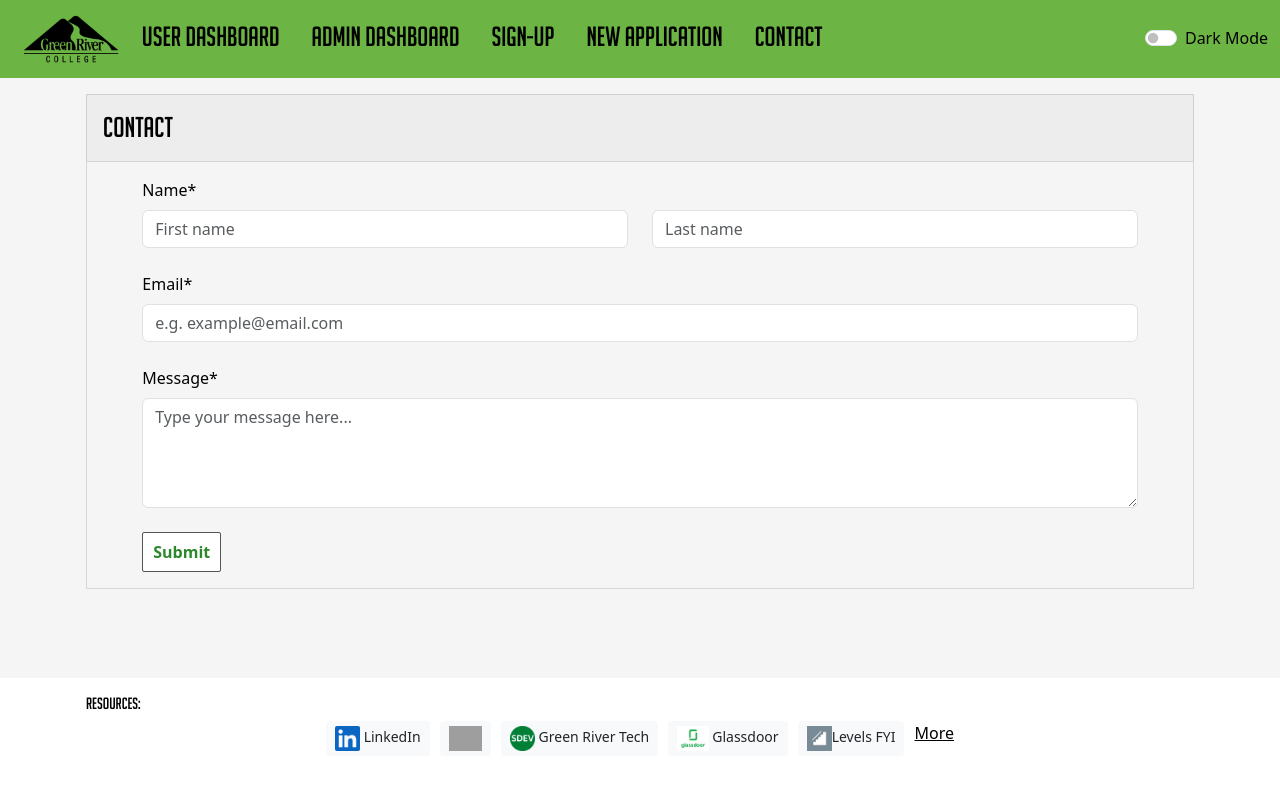
After one commit to MattMiss/DragonflySprint2, a PHP site: page /contactForm.html in a window 1280 px wide. The commit adds this page. Run offline with PHP 8.4, Linux system fonts and the light colour scheme; grey boxes are pictures that could not be loaded.

Commit message:
Added contactPHP.php and styles

```diff
--- /dev/null
+++ b/contactForm.html
@@ -0,0 +1,88 @@
+<!DOCTYPE html>
+<html lang="en">
+<head>
+    <meta charset="UTF-8">
+    <title>Contact</title>
+    <!-- Load theme from localstorage -->
+    <script src="js/themescript.js"></script>
+    <link href="styles.css" rel="stylesheet">
+    <link href="https://cdn.jsdelivr.net/npm/bootstrap@5.3.2/dist/css/bootstrap.min.css" rel="stylesheet" integrity="sha384-T3c6CoIi6uLrA9TneNEoa7RxnatzjcDSCmG1MXxSR1GAsXEV/Dwwykc2MPK8M2HN" crossorigin="anonymous">
+    <script src="https://cdn.jsdelivr.net/npm/bootstrap@5.3.2/dist/js/bootstrap.bundle.min.js"></script>
+</head>
+<body>
+<nav class="navbar navbar-expand-sm sticky-top py-1 ">
+    <div class="container-fluid">
+        <img src="images/GRC_Logo-Rich-Black.png" alt="GreenRiver College logo" id="grc-logo">
+        <button type="button" data-bs-toggle="collapse" data-bs-target="#navbar-menu" class="navbar-toggler"><span class="navbar-toggler-icon"></span></button>
+        <div class="collapse navbar-collapse mx-1" id="navbar-menu">
+            <ul class="navbar-nav nav-underline">
+                <li><a href="#" class="nav-link">User Dashboard</a></li>
+                <li><a href="admin_dashboard.html" class="nav-link">Admin Dashboard</a></li>
+                <li><a href="signup.html" class="nav-link">Sign-up</a></li>
+                <li><a href="applicationform.html" class="nav-link">New Application</a></li>
+                <li><a href="contactForm.html" class="nav-link">Contact</a></li>
+            </ul>
+        </div>
+        <div class="d-flex justify-content-end">
+            <div class="form-check form-switch">
+                <label class="form-check-label" for="dark-mode-switch">Dark Mode</label>
+                <input class="form-check-input" type="checkbox" role="switch" id="dark-mode-switch">
+            </div>
+        </div>
+    </div>
+</nav>
+
+    <main>
+        <div class="container p-3" id="main-container">
+            <h3 class="form-header">Contact</h3>
+            <div class="form-container">
+                <div class="form-body">
+                    <form method="post" action="php/contactPHP.php" onsubmit="return validateForm()" name="signup" class="my-3">
+                        <label for="name" class="form-label">Name*</label>
+                        <div id="name" class="row mb-4">
+                            <div class="col-sm">
+                                <input type="text" class="form-control" name="firstName" placeholder="First name" aria-label="First name" required>
+                            </div>
+                            <div class="col-sm pt-sm-0 pt-2">
+                                <input type="text" class="form-control" name="lastName" placeholder="Last name" aria-label="Last name" required>
+                            </div>
+                        </div>
+                        <div class="mb-4">
+                            <label for="input-email" class="form-label">Email*</label>
+                            <input type="email" class="form-control" id="input-email" name="email" placeholder="e.g. example@email.com" required>
+                        </div>
+
+                        <div class="mb-4">
+                            <label for="input-message" class="form-label">Message*</label>
+                            <textarea class="form-control" id="input-message" name="message" placeholder="Type your message here..." rows="4" required></textarea>
+                        </div>
+
+
+                        <button id="submit-btn" type="submit" class="submit-btn">Submit</button>
+                    </form>
+                </div>
+            </div>
+        </div>
+    </main>
+    <footer>
+        <div class="container p-3 ">
+            <h6>RESOURCES:</h6>
+            <ul class="list-unstyled justify-content-center resources-list list-group list-group-horizontal-sm list-group-flush">
+                <li class="list-group-item p-0 m-0"><a href="https://www.linkedin.com/" target="_blank" class="btn btn-light
+                 text-dark btn-sm"><img src="images/In-Blue-Logo.png" alt="5" style="max-height: 25px"> LinkedIn</a></li>
+                <li class="list-group-item p-0 m-0"><a href="https://www.indeed.com/" target="_blank" class="btn btn-light
+                 text-dark btn-sm"><img src="images/Indeed_Logo_RGB.png" alt="5" style="max-height: 25px"></a></li>
+                <li class="list-group-item p-0 m-0"><a href="https://www.devs.greenrivertech.net/studentResources" target="_blank" class="btn btn-light
+                 text-dark btn-sm"><img src="images/sdev_logo.png" alt="5" style="max-height: 25px"> Green River Tech</a></li>
+                <li class="list-group-item p-0 m-0"><a href="https://www.glassdoor.com/index.htm" target="_blank" class="btn btn-light
+                 text-dark btn-sm"><img src="images/new-glassdoor-icon-1-300x239.jpg" alt="5" style="max-height: 25px"> Glassdoor</a></li>
+                <li class="list-group-item p-0 m-0"><a href="https://www.levels.fyi/?compare=Amazon,Microsoft,Facebook&track=Software%20Engineer" target="_blank" class="btn btn-light
+                 text-dark btn-sm"><img src="images/levelsfyi.png" alt="5" style="max-height: 25px">Levels FYI</a></li>
+                <li class="list-group-item p-0 m-0"><a href="https://www.google.com/search?q=software+development+jobs" target="_blank">More</a></li>
+            </ul>
+        </div>
+    </footer>
+<script src="js/main.js"></script>
+<script src="js/contactscript.js"></script>
+</body>
+</html>
--- a/styles.css
+++ b/styles.css
@@ -33,7 +33,7 @@ body h5, h6, h4, h3{
 }
 
 .btn, .nav-link, a {
-    color: var(--font-color);
+    color: var(--font-color) !important;
 }
 
 main{
@@ -123,6 +123,24 @@ nav a:hover {
 
 .warning {
     color: #D14900;
+}
+
+/* form receipt */
+
+.form-receipt-container {
+    width: 100%;
+    height: 100vh;
+    overflow: hidden;
+    display: flex;
+    justify-content: center;
+    align-items: center;
+    background-position: center;
+    background-size: cover;
+    background-image: linear-gradient(rgb(0,98,37, 1), rgb(44,136,43, 0.7)), url("images/greenriverCampus(1).png") !important;
+
+    h4 {
+        color: white !important;
+    }
 }
 
 @media screen and (max-width: 1000px) {
```
Also changed, not shown: contact.html (deleted, +0 -84 lines), php/contactPHP.php (added, +73 -0 lines), php/signupPHP.php (+27 -0 lines).
